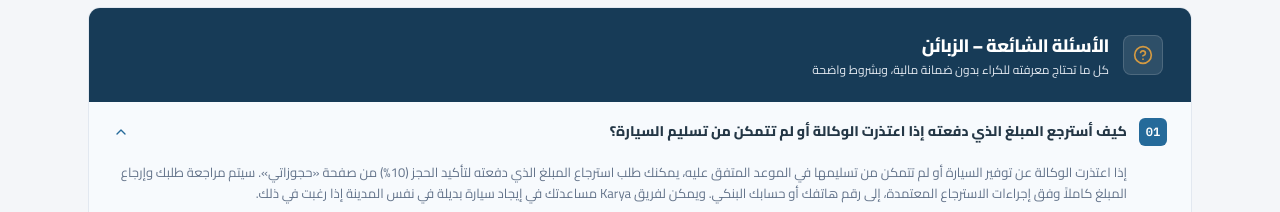
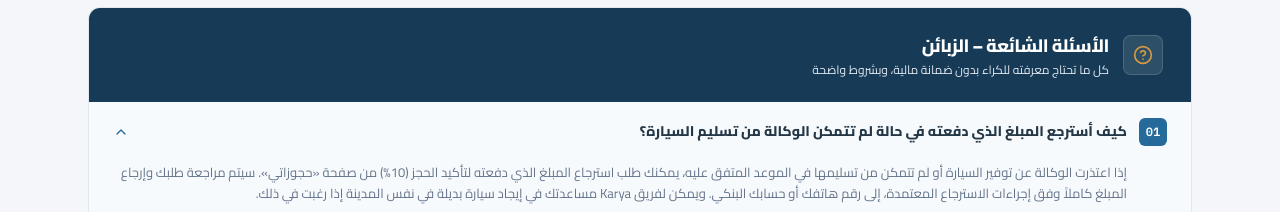
Before and after one commit to oumali365/karya-maroc-v2, a React (Vite) app: page / in a window 1280 px wide. Shown: the part 1240-1452 px from the top of the page. Built offline with nearby package versions, Linux system fonts and the light colour scheme; no server answers; the database is empty.

Commit message:
Update CustomerPortal.tsx

```diff
--- a/src/components/CustomerPortal.tsx
+++ b/src/components/CustomerPortal.tsx
@@ -101,7 +101,7 @@ const DEFAULT_AGENCY_REVIEWS: AgencyReviewItem[] = [
 
 const CUSTOMER_FAQS = [
   {
-    q: 'كيف أسترجع المبلغ الذي دفعته إذا اعتذرت الوكالة أو لم تتمكن من تسليم السيارة؟',
+    q: 'كيف أسترجع المبلغ الذي دفعته في حالة لم تتمكن الوكالة من تسليم السيارة؟',
     a: 'إذا اعتذرت الوكالة عن توفير السيارة أو لم تتمكن من تسليمها في الموعد المتفق عليه، يمكنك طلب استرجاع المبلغ الذي دفعته لتأكيد الحجز (10%) من صفحة «حجوزاتي». سيتم مراجعة طلبك وإرجاع المبلغ كاملاً وفق إجراءات الاسترجاع المعتمدة، إلى رقم هاتفك أو حسابك البنكي. ويمكن لفريق Karya مساعدتك في إيجاد سيارة بديلة في نفس المدينة إذا رغبت في ذلك.',
   },
   {
```
